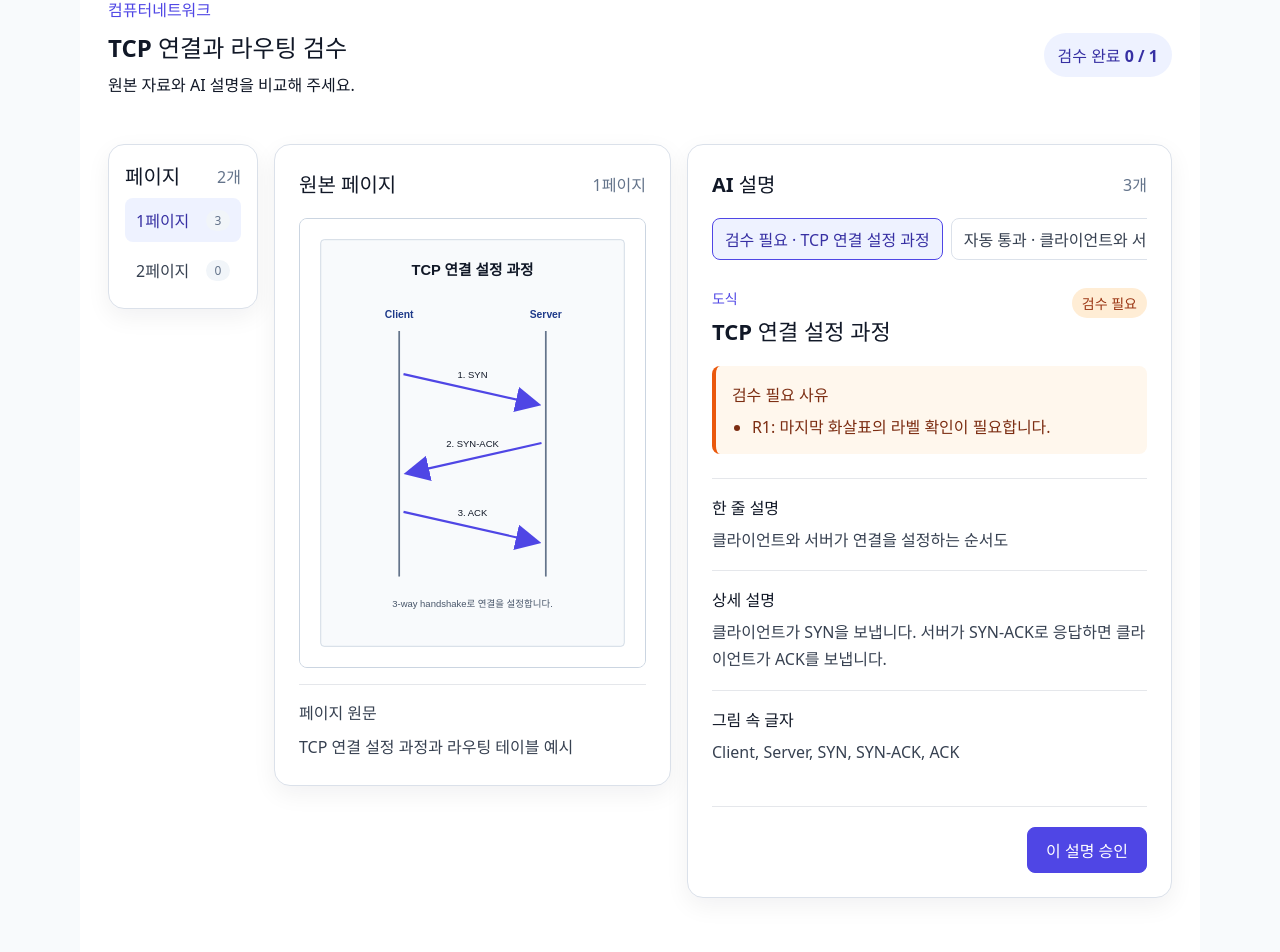
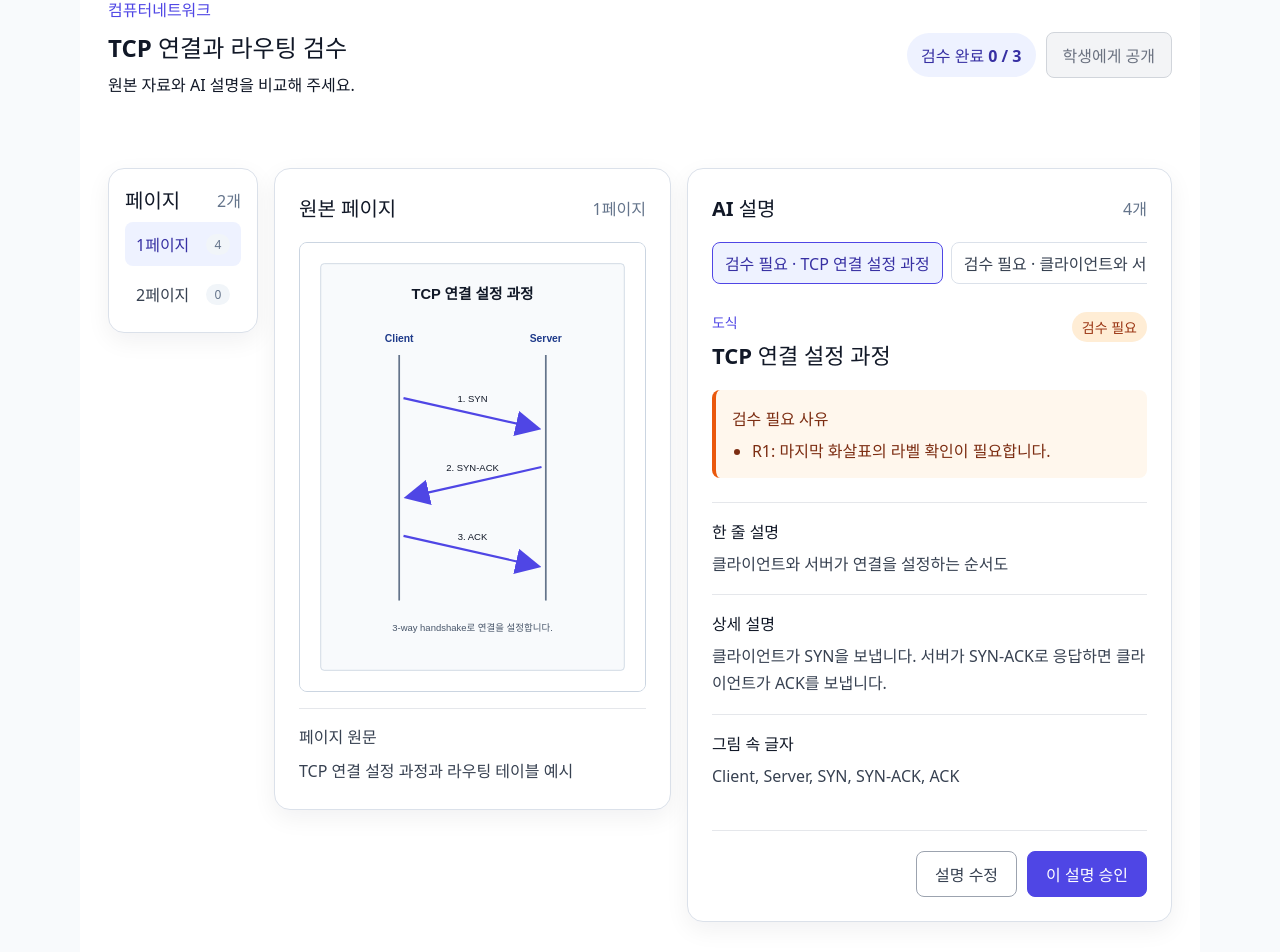
Before and after one commit to woowangthon/WOOWANGTHON_TEAM_24_FE, a React (Vite) app: page /review/1 in a window 1280 px wide. Shown: the part 156-1108 px from the top of the page. Built offline with nearby package versions, Linux system fonts and the light colour scheme.

Commit message:
feat: 검수 설명 수정 및 Mock 공개 처리 #2

```diff
--- a/src/App.css
+++ b/src/App.css
@@ -80,6 +80,47 @@ main h1 {
   color: #3730a3;
   background: #eef2ff;
   font-weight: 700;
+}
+
+.review-summary {
+  display: flex;
+  align-items: center;
+  gap: 10px;
+}
+
+.review-status-message {
+  min-height: 24px;
+  margin: -16px 0 16px;
+  color: #3730a3;
+  font-weight: 700;
+}
+
+.publish-button {
+  min-height: 44px;
+  padding: 10px 16px;
+  border: 1px solid #166534;
+  border-radius: 8px;
+  color: #ffffff;
+  background: #166534;
+  font: inherit;
+  font-weight: 700;
+  cursor: pointer;
+}
+
+.publish-button:hover:not(:disabled) {
+  background: #14532d;
+}
+
+.publish-button:focus-visible {
+  outline: 3px solid rgba(22, 101, 52, 0.3);
+  outline-offset: 3px;
+}
+
+.publish-button:disabled {
+  border-color: #d1d5db;
+  color: #6b7280;
+  background: #f3f4f6;
+  cursor: not-allowed;
 }
 
 .review-workspace {
@@ -312,9 +353,31 @@ main h1 {
 .review-actions {
   display: flex;
   justify-content: flex-end;
+  gap: 10px;
   margin-top: 24px;
   padding-top: 20px;
   border-top: 1px solid #e5e7eb;
+}
+
+.secondary-button {
+  min-height: 44px;
+  padding: 10px 18px;
+  border: 1px solid #9ca3af;
+  border-radius: 8px;
+  color: #374151;
+  background: #ffffff;
+  font: inherit;
+  font-weight: 700;
+  cursor: pointer;
+}
+
+.secondary-button:hover {
+  background: #f3f4f6;
+}
+
+.secondary-button:focus-visible {
+  outline: 3px solid rgba(79, 70, 229, 0.25);
+  outline-offset: 3px;
 }
 
 .approve-button {
@@ -343,6 +406,61 @@ main h1 {
   color: #166534;
   background: #dcfce7;
   cursor: not-allowed;
+}
+
+.edit-description-form {
+  display: grid;
+  gap: 10px;
+}
+
+.edit-description-form label {
+  margin-top: 8px;
+  font-weight: 700;
+}
+
+.edit-description-form textarea {
+  width: 100%;
+  padding: 12px;
+  border: 1px solid #9ca3af;
+  border-radius: 8px;
+  color: #111827;
+  background: #ffffff;
+  font: inherit;
+  line-height: 1.6;
+  resize: vertical;
+}
+
+.edit-description-form textarea:focus {
+  border-color: #4f46e5;
+  outline: 3px solid rgba(79, 70, 229, 0.2);
+}
+
+.edit-form-actions {
+  display: flex;
+  justify-content: flex-end;
+  gap: 10px;
+  margin-top: 14px;
+}
+
+.ai-original {
+  margin-top: 20px;
+  padding: 14px 16px;
+  border: 1px solid #dbe1ea;
+  border-radius: 8px;
+  background: #f8fafc;
+}
+
+.ai-original summary {
+  font-weight: 700;
+  cursor: pointer;
+}
+
+.ai-original p {
+  display: grid;
+  gap: 6px;
+  margin: 14px 0 0;
+  color: #374151;
+  line-height: 1.6;
 }
 
 .empty-elements {
@@ -401,6 +519,16 @@ main h1 {
     flex-direction: column;
   }
 
+  .review-summary {
+    align-items: stretch;
+    flex-direction: column;
+    width: 100%;
+  }
+
+  .review-count {
+    text-align: center;
+  }
+
   .review-workspace {
     grid-template-columns: 1fr;
   }
--- a/src/data/documentDetailMock.json
+++ b/src/data/documentDetailMock.json
@@ -32,10 +32,10 @@
           "description": "왼쪽의 Client와 오른쪽의 Server가 한 개의 선으로 연결되어 있습니다.",
           "labels": ["Client", "Server"],
           "table": null,
-          "uncertain_parts": [],
-          "flagged": false,
-          "flag_reasons": [],
-          "review_status": "auto_passed"
+          "uncertain_parts": ["연결선의 방향이 표시되지 않습니다."],
+          "flagged": true,
+          "flag_reasons": ["R1: 연결선의 방향 확인이 필요합니다."],
+          "review_status": "needs_review"
         },
         {
           "id": 103,
@@ -52,6 +52,19 @@
             ]
           },
           "uncertain_parts": [],
+          "flagged": true,
+          "flag_reasons": ["R2: 그림 속 글자 \"198.51.100.2\"를 원문에서 찾지 못함"],
+          "review_status": "needs_review"
+        },
+        {
+          "id": 104,
+          "type": "diagram",
+          "title": "TCP 데이터 전송",
+          "alt": "연결 설정 뒤 데이터를 전송하는 과정",
+          "description": "TCP 연결이 설정되면 클라이언트와 서버가 데이터를 주고받습니다.",
+          "labels": ["Client", "Server", "Data"],
+          "table": null,
+          "uncertain_parts": [],
           "flagged": false,
           "flag_reasons": [],
           "review_status": "auto_passed"
--- a/src/pages/ReviewPage.jsx
+++ b/src/pages/ReviewPage.jsx
@@ -18,6 +18,8 @@ const reviewStatusLabels = {
   edited: '수정 후 승인',
 }
 
+const completedReviewStatuses = ['approved', 'edited']
+
 function sortReviewItems(elements) {
   return [...elements].sort((first, second) => Number(second.flagged) - Number(first.flagged))
 }
@@ -28,33 +30,104 @@ function ReviewPage() {
   const [document, setDocument] = useState(mockDocument)
   const [selectedPageId, setSelectedPageId] = useState(firstPage.id)
   const [selectedElementId, setSelectedElementId] = useState(firstElement?.id ?? null)
+  const [isEditing, setIsEditing] = useState(false)
+  const [draftAlt, setDraftAlt] = useState('')
+  const [draftDescription, setDraftDescription] = useState('')
+  const [statusMessage, setStatusMessage] = useState('')
 
   const selectedPage = document.pages.find((page) => page.id === selectedPageId)
   const reviewItems = sortReviewItems(selectedPage.elements)
   const selectedElement = reviewItems.find((element) => element.id === selectedElementId) ?? reviewItems[0]
   const requiredItems = document.pages.flatMap((page) => page.elements).filter((element) => element.flagged)
-  const reviewedItems = requiredItems.filter((element) => ['approved', 'edited'].includes(element.review_status))
+  const reviewedItems = requiredItems.filter((element) => completedReviewStatuses.includes(element.review_status))
+  const canPublish = requiredItems.every((element) => completedReviewStatuses.includes(element.review_status))
+  const isPublished = document.status === 'published'
+
+  function resetEditForm() {
+    setIsEditing(false)
+    setDraftAlt('')
+    setDraftDescription('')
+  }
 
   function selectPage(page) {
     const pageItems = sortReviewItems(page.elements)
     setSelectedPageId(page.id)
     setSelectedElementId(pageItems[0]?.id ?? null)
+    setStatusMessage('')
+    resetEditForm()
+  }
+
+  function selectElement(element) {
+    setSelectedElementId(element.id)
+    setStatusMessage('')
+    resetEditForm()
+  }
+
+  function updateElement(elementId, changes) {
+    setDocument((currentDocument) => ({
+      ...currentDocument,
+      pages: currentDocument.pages.map((page) => ({
+        ...page,
+        elements: page.elements.map((element) => (
+          element.id === elementId ? { ...element, ...changes } : element
+        )),
+      })),
+    }))
   }
 
   function approveSelectedElement() {
     if (!selectedElement) return
 
+    updateElement(selectedElement.id, { review_status: 'approved' })
+    setStatusMessage(`${selectedElement.title} 설명을 승인했습니다.`)
+  }
+
+  function startEditing() {
+    setDraftAlt(selectedElement.alt)
+    setDraftDescription(selectedElement.description)
+    setStatusMessage('')
+    setIsEditing(true)
+  }
+
+  function cancelEditing() {
+    resetEditForm()
+    setStatusMessage('설명 수정을 취소했습니다.')
+  }
+
+  function saveEditedElement(event) {
+    event.preventDefault()
+
+    const trimmedAlt = draftAlt.trim()
+    const trimmedDescription = draftDescription.trim()
+
+    if (!trimmedAlt || !trimmedDescription) {
+      setStatusMessage('한 줄 설명과 상세 설명을 모두 입력해 주세요.')
+      return
+    }
+
+    const aiOriginal = selectedElement.ai_original ?? {
+      alt: selectedElement.alt,
+      description: selectedElement.description,
+    }
+
+    updateElement(selectedElement.id, {
+      alt: trimmedAlt,
+      description: trimmedDescription,
+      ai_original: aiOriginal,
+      review_status: 'edited',
+    })
+    resetEditForm()
+    setStatusMessage(`${selectedElement.title} 설명을 수정하고 승인했습니다.`)
+  }
+
+  function publishDocument() {
+    if (!canPublish || isPublished) return
+
     setDocument((currentDocument) => ({
       ...currentDocument,
-      pages: currentDocument.pages.map((page) => ({
-        ...page,
-        elements: page.elements.map((element) => (
-          element.id === selectedElement.id
-            ? { ...element, review_status: 'approved' }
-            : element
-        )),
-      })),
+      status: 'published',
     }))
+    setStatusMessage('검수가 완료된 자료를 학생에게 공개했습니다.')
   }
 
   return (
@@ -65,10 +138,24 @@ function ReviewPage() {
           <h1 id="review-heading">{document.title} 검수</h1>
           <p>원본 자료와 AI 설명을 비교해 주세요.</p>
         </div>
-        <p className="review-count" aria-live="polite">
+        <div className="review-summary">
+          <p className="review-count">
             검수 완료 {reviewedItems.length} / {requiredItems.length}
           </p>
+          <button
+            type="button"
+            className="publish-button"
+            disabled={!canPublish || isPublished}
+            onClick={publishDocument}
+          >
+            {isPublished ? '공개 완료' : '학생에게 공개'}
+          </button>
         </div>
+      </div>
+
+      <p className="review-status-message" aria-live="polite">
+        {statusMessage}
+      </p>
 
       <div className="review-workspace">
         <nav className="review-panel page-navigation" aria-label="문서 페이지 선택">
@@ -124,7 +211,7 @@ function ReviewPage() {
                     key={element.id}
                     className="review-item-button"
                     aria-pressed={selectedElement.id === element.id}
-                    onClick={() => setSelectedElementId(element.id)}
+                    onClick={() => selectElement(element)}
                   >
                     {reviewStatusLabels[element.review_status] ?? element.review_status} · {element.title}
                   </button>
@@ -141,7 +228,7 @@ function ReviewPage() {
                 </div>
 
                 {selectedElement.flag_reasons.length > 0 && (
-                  <div className="warning-message" role="status">
+                  <div className="warning-message">
                     <strong>검수 필요 사유</strong>
                     <ul>
                       {selectedElement.flag_reasons.map((reason) => (
@@ -151,6 +238,37 @@ function ReviewPage() {
                   </div>
                 )}
 
+                {isEditing ? (
+                  <form className="edit-description-form" onSubmit={saveEditedElement}>
+                    <label htmlFor="edit-alt">한 줄 설명</label>
+                    <textarea
+                      id="edit-alt"
+                      value={draftAlt}
+                      onChange={(event) => setDraftAlt(event.target.value)}
+                      rows="3"
+                      required
+                    />
+
+                    <label htmlFor="edit-description">상세 설명</label>
+                    <textarea
+                      id="edit-description"
+                      value={draftDescription}
+                      onChange={(event) => setDraftDescription(event.target.value)}
+                      rows="7"
+                      required
+                    />
+
+                    <div className="edit-form-actions">
+                      <button type="button" className="secondary-button" onClick={cancelEditing}>
+                        취소
+                      </button>
+                      <button type="submit" className="approve-button">
+                        수정 후 승인
+                      </button>
+                    </div>
+                  </form>
+                ) : (
+                  <>
                     <dl>
                       <div>
                         <dt>한 줄 설명</dt>
@@ -190,17 +308,30 @@ function ReviewPage() {
                       </div>
                     )}
 
+                    {selectedElement.ai_original && (
+                      <details className="ai-original">
+                        <summary>수정 전 AI 원문 보기</summary>
+                        <p><strong>한 줄 설명</strong>{selectedElement.ai_original.alt}</p>
+                        <p><strong>상세 설명</strong>{selectedElement.ai_original.description}</p>
+                      </details>
+                    )}
+
+                    <div className="review-actions">
+                      <button type="button" className="secondary-button" onClick={startEditing}>
+                        설명 수정
+                      </button>
                       {selectedElement.flagged && (
-                  <div className="review-actions">
                         <button
                           type="button"
                           className="approve-button"
-                      disabled={selectedElement.review_status === 'approved'}
+                          disabled={completedReviewStatuses.includes(selectedElement.review_status)}
                           onClick={approveSelectedElement}
                         >
-                      {selectedElement.review_status === 'approved' ? '승인 완료' : '이 설명 승인'}
+                          {completedReviewStatuses.includes(selectedElement.review_status) ? '검수 완료' : '이 설명 승인'}
                         </button>
+                      )}
                     </div>
+                  </>
                 )}
               </article>
             </>
```
Lines whose indentation alone changed are shown as unchanged.
